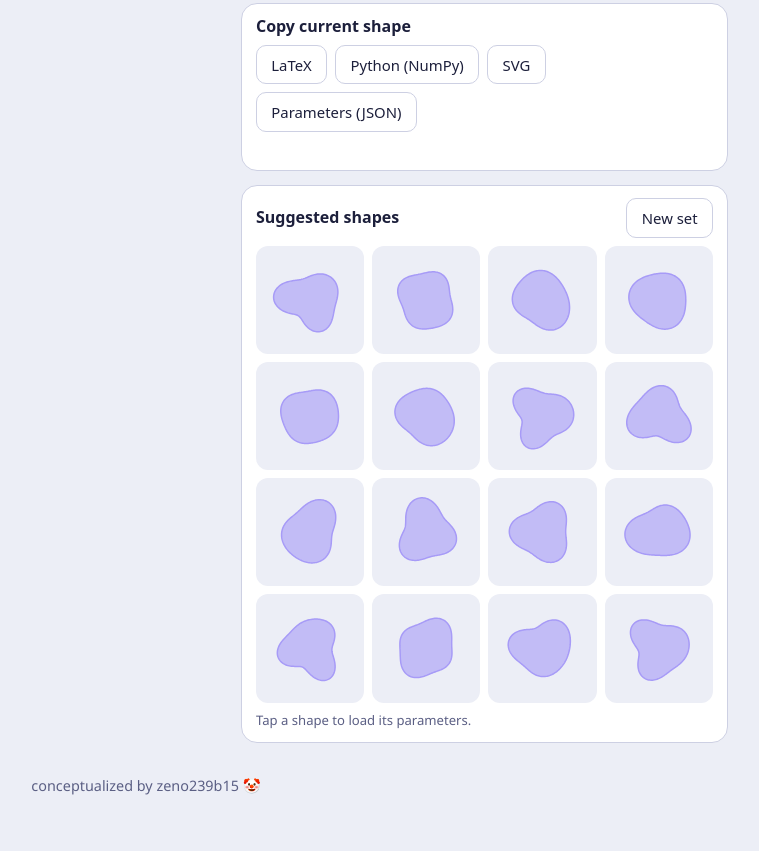
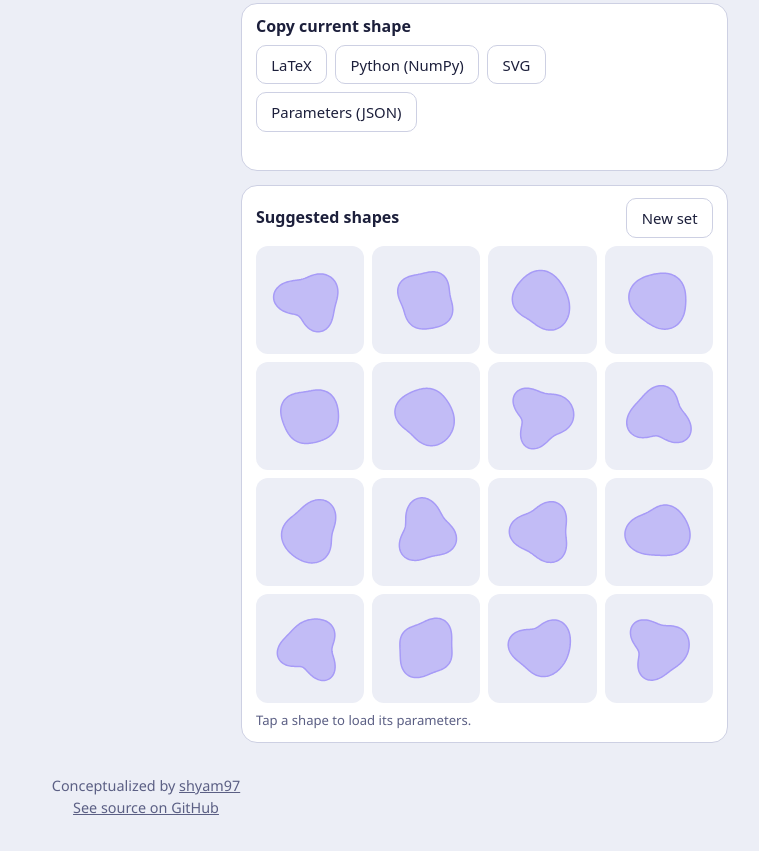
Before and after one commit to shyam97/pebbleplot, a plain HTML site: page index.html in a window 1280 px wide. Shown: the part 1061-1912 px from the top of the page, without its empty margins (494-1253 px from the left). Before the commit the page ends 1890 px from the top, so only its background shows below. Drawn offline with Linux system fonts and the light colour scheme.

Commit message:
Update footer credit and add GitHub source link
Co-Authored-By: Claude Opus 5.5 <noreply@anthropic.com>

```diff
--- a/index.html
+++ b/index.html
@@ -177,6 +177,7 @@ input:focus-visible,button:focus-visible{outline:2px solid var(--ink);outline-of
 .thumb path{fill:var(--peb);fill-opacity:.6;stroke:var(--peb);stroke-width:1.5;vector-effect:non-scaling-stroke}
 
 .foot{text-align:center;color:var(--muted);font-size:.9rem;padding:32px 0 8px;margin:0}
+.foot a{color:inherit}
 </style>
 </head>
 <body>
@@ -288,7 +289,7 @@ input:focus-visible,button:focus-visible{outline:2px solid var(--ink);outline-of
     </div>
   </div>
 
-  <p class="foot">conceptualized by zeno239b15 🤡</p>
+  <p class="foot">Conceptualized by <a href="https://shyamhemamalini.com">shyam97</a><br><a href="https://github.com/shyam97/pebbleplot">See source on GitHub</a></p>
 </div>
 
 <script>
```
